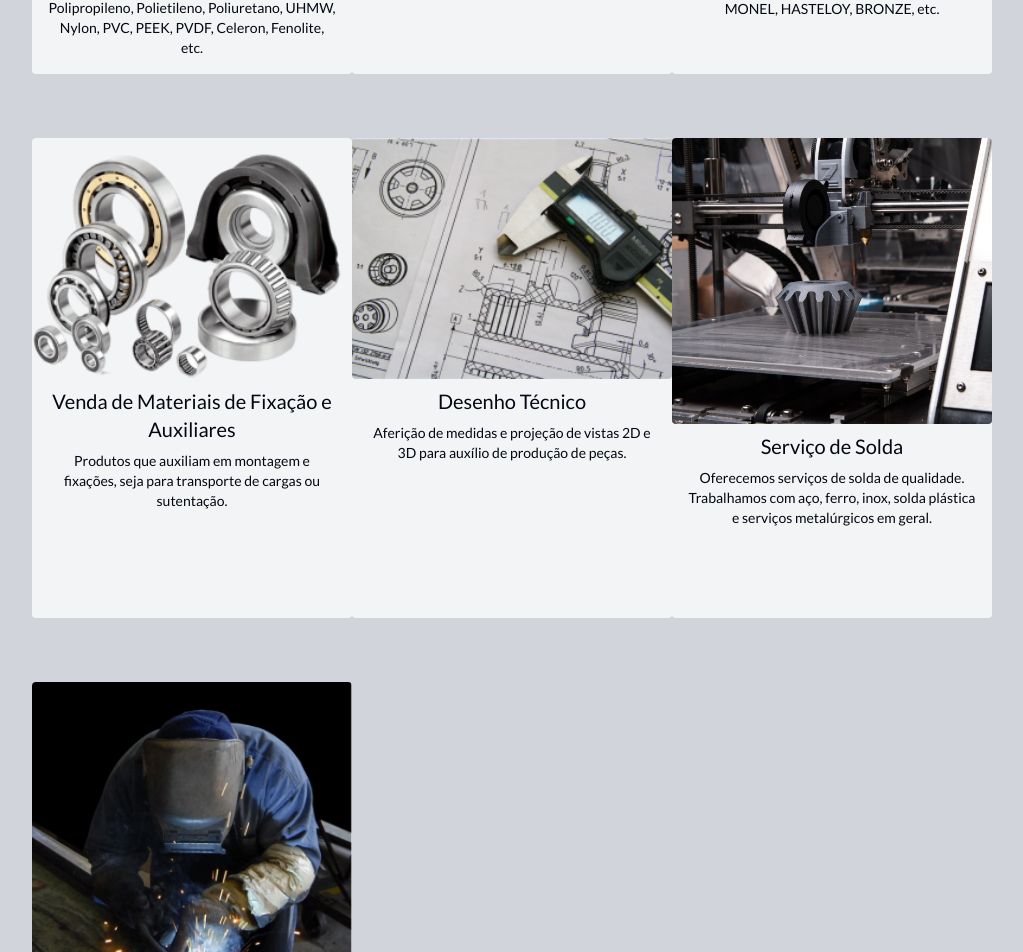
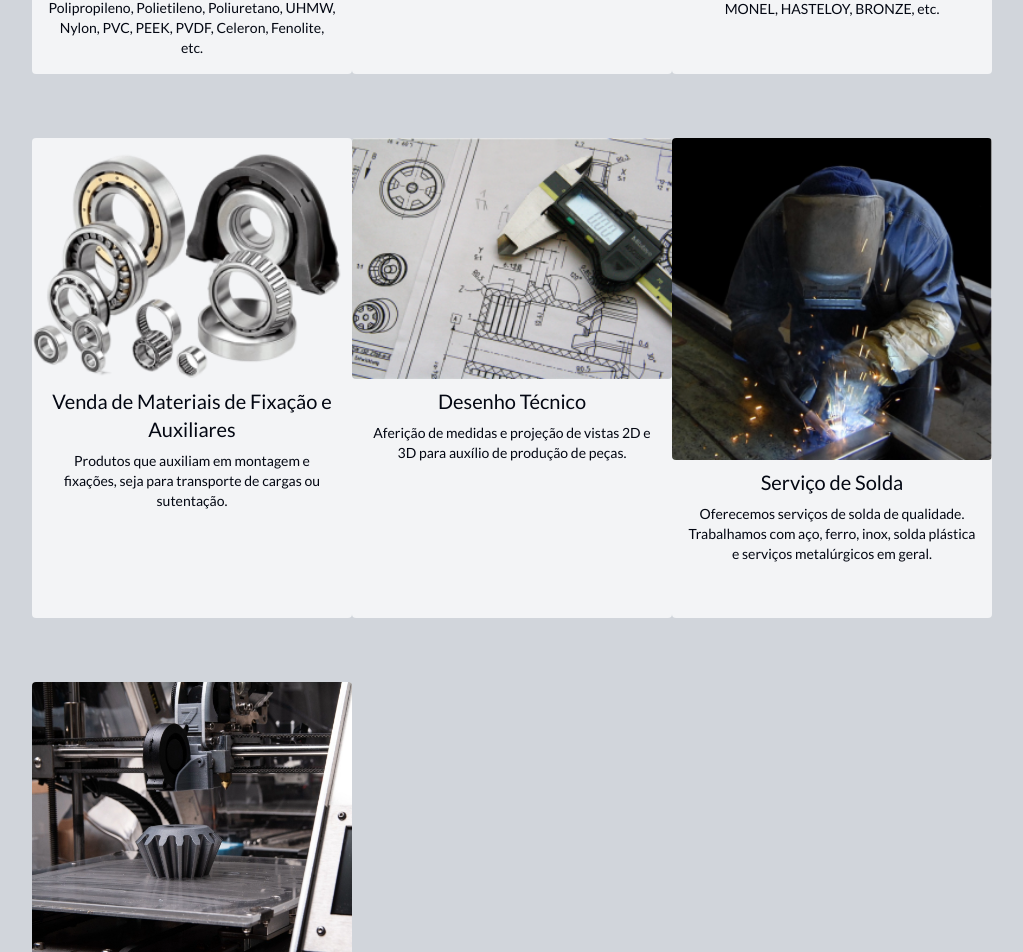
Before and after one commit to AOBarbosa/BLK-homepage, a Next.js app: page / in a window 1280 px wide. Shown: the part 2075-3027 px from the top of the page, without its empty margins (128-1151 px from the left). Built offline with nearby package versions, Linux system fonts and the light colour scheme.

Commit message:
Fixing services order

```diff
--- a/src/app/page.tsx
+++ b/src/app/page.tsx
@@ -158,13 +158,13 @@ export default function Home() {
             />
 
             <ServicesCard
-              icon={item6}
+              icon={item7}
               title="Serviço de Solda"
               description="Oferecemos serviços de solda de qualidade. Trabalhamos com aço, ferro, inox, solda plástica e serviços metalúrgicos em geral."
             />
 
             <ServicesCard
-              icon={item7}
+              icon={item6}
               title="Impressão 3D"
               description="Oferecemos serviços de modelagem e impressão 3D utilizando os materiais ABS e PLA, materializamos esses modelos com alta precisão e qualidade."
             />
```
